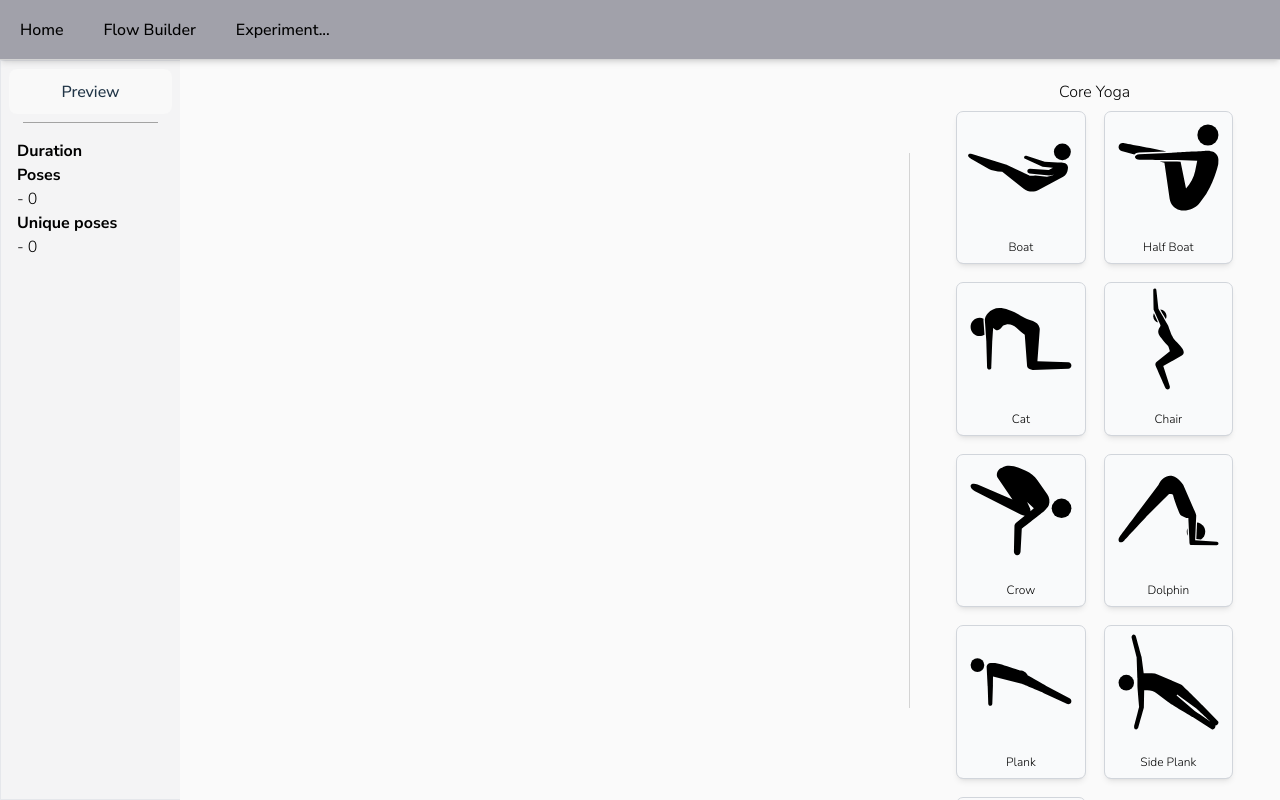
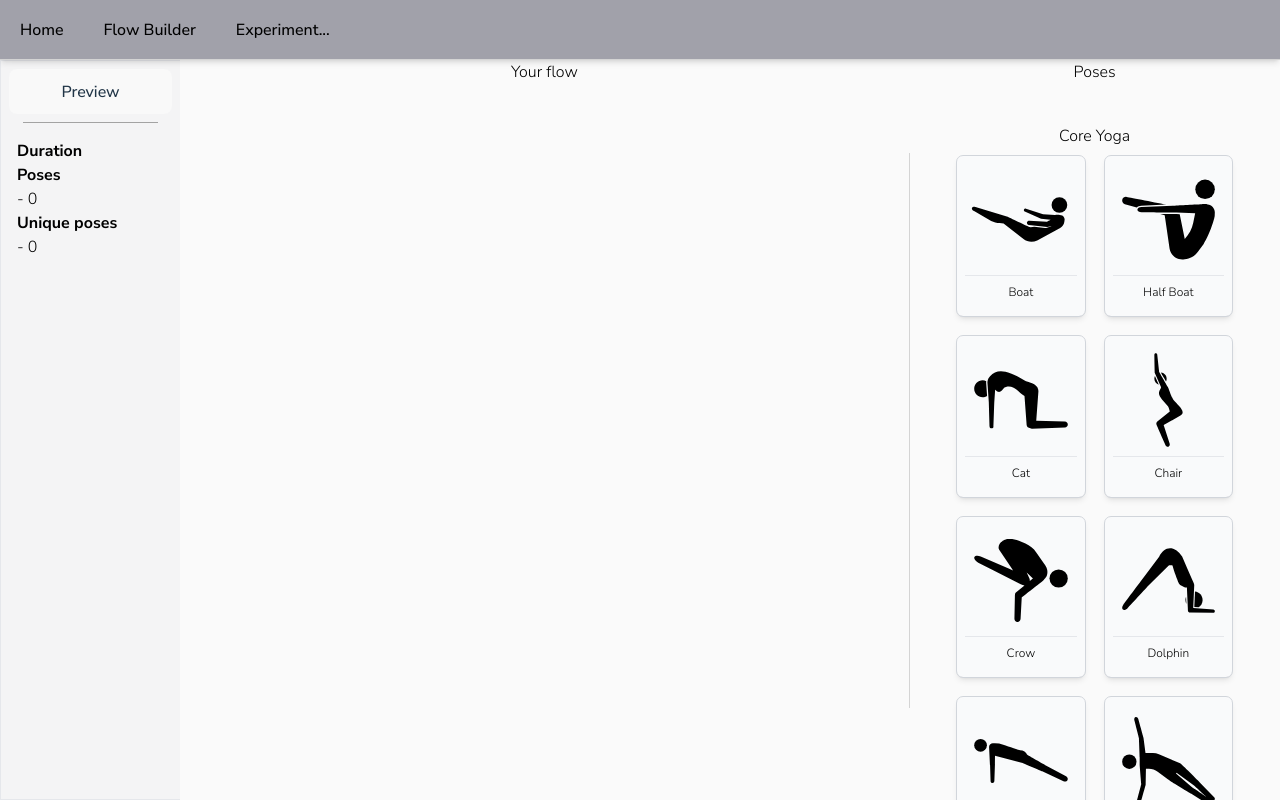
Before and after one commit to sevleo/YoGato-frontend, a React (Vite) app: page /builder in a window 1280 px wide. Built offline with nearby package versions, Linux system fonts and the light colour scheme.

Commit message:
Update style

```diff
--- a/src/components/buildingBlocks/Aspect/AspectDisplay.tsx
+++ b/src/components/buildingBlocks/Aspect/AspectDisplay.tsx
@@ -26,7 +26,7 @@ function Aspect({ aspect, count, handleClick }: Props) {
         objectFit: "cover",
       }}
       key={aspect.english_name}
-      className={` fancy-wrapper relative rounded-md bg-gray-50 shadow-md outline outline-1 outline-gray-300 transition-all hover:cursor-pointer ${isActive ? "active" : ""}`}
+      className={` fancy-wrapper relative rounded-md bg-gray-50 shadow-md outline outline-1 outline-gray-300 hover:cursor-pointer ${isActive ? "active" : ""}`}
       onClick={(e) => {
         setActive(true);
         setTimeout(() => {
@@ -35,9 +35,14 @@ function Aspect({ aspect, count, handleClick }: Props) {
         handleClick(e);
       }}
     >
-      <div className=" bg-red fancy-content flex select-none flex-col items-center justify-between  ">
-        <div className="h-full w-full pb-2">
-          <img className=" pl-2 pr-2" src={svg} alt="" draggable="false" />
+      <div className=" fancy-content flex select-none flex-col items-center justify-between p-2  ">
+        <div className="h-full w-full ">
+          <img
+            className=" border-b-[1px] p-1"
+            src={svg}
+            alt=""
+            draggable="false"
+          />
         </div>
         <p className=" mb-2 mt-2 text-xs">{aspect.english_name}</p>
         {count > 0 && (
--- a/src/components/buildingBlocks/AspectCollection.tsx
+++ b/src/components/sections/AspectCollection.tsx
@@ -1,8 +1,8 @@
-import AspectGroup from "./AspectGroup";
-import { AspectGroupType } from "./AspectGroup";
-import { FlowType } from "../sections/Flow";
+import AspectGroup from "../buildingBlocks/AspectGroup";
+import { AspectGroupType } from "../buildingBlocks/AspectGroup";
+import { FlowType } from "./Flow";
 import { Dispatch, SetStateAction } from "react";
-import { UnitType } from "./Unit";
+import { UnitType } from "../buildingBlocks/Unit";
 
 interface AspectCollectionProps {
   aspectGroups: AspectGroupType[];
@@ -26,7 +26,10 @@ export default function AspectCollection({
   setFlow,
 }: AspectCollectionProps) {
   return (
-    <div className=" scrollbar-gutter flex w-1/3 flex-row justify-start gap-5 overflow-auto pl-[40px] pr-[40px] ">
+    <div className=" scrollbar-gutter flex w-1/3 flex-row flex-col justify-start gap-5 overflow-auto pl-[40px] pr-[40px] ">
+      <div>
+        <p className="text-black">Poses</p>
+      </div>
       <div className="h-fit min-h-full w-full gap-5">
         {/* <div className=" border-[1px] border-solid border-neutral-200 p-5"> */}
         <div className="">
--- a/src/components/sections/Flow.tsx
+++ b/src/components/sections/Flow.tsx
@@ -91,7 +91,10 @@ function Flow({ flow, setFlow }: FlowProps) {
   }
 
   return (
-    <div className=" canvas rtl scrollbar-gutter w-2/3 pb-[40px] pl-[40px] pr-[40px] pt-[40px]">
+    <div className=" canvas rtl scrollbar-gutter w-2/3 pb-[40px] pl-[40px] pr-[40px]">
+      <div>
+        <p className="text-black">Your flow</p>
+      </div>
       <DndContext
         sensors={sensors}
         collisionDetection={closestCenter}
--- a/src/components/sections/Setup.tsx
+++ b/src/components/sections/Setup.tsx
@@ -1,5 +1,5 @@
 import Flow, { FlowType } from "./Flow";
-import AspectCollection from "../buildingBlocks/AspectCollection";
+import AspectCollection from "./AspectCollection";
 import { Dispatch, SetStateAction } from "react";
 import { AspectGroupType } from "../buildingBlocks/AspectGroup";
 import { UnitType } from "../buildingBlocks/Unit";
--- a/src/index.css
+++ b/src/index.css
@@ -117,10 +117,13 @@ button:focus-visible {
   /* background: white; */
   overflow: hidden;
   /* transition: outline 0.5s ease-in-out; */
+  /* transition-property: outline;
+  transition-timing-function: cubic-bezier(0.4, 0, 0.2, 1);
+  transition-duration: 150ms; */
 }
 
 .fancy-wrapper:hover {
-  outline: 0.5px solid #065f46;
+  outline: 1px solid #065f46;
 }
 
 .fancy-wrapper.active {
@@ -130,6 +133,7 @@ button:focus-visible {
 .fancy-wrapper:active {
   outline: 1px solid #065f46;
   background-color: #ecfdf5;
+  transform: scale(1.05);
 }
 
 .fancy-wrapper:hover::before {
--- a/src/output.css
+++ b/src/output.css
@@ -987,6 +987,10 @@ video {
   padding: 0.125rem;
 }
 
+.p-1 {
+  padding: 0.25rem;
+}
+
 .p-2 {
   padding: 0.5rem;
 }
@@ -1154,12 +1158,6 @@ video {
   transition-duration: 150ms;
 }
 
-.transition-all {
-  transition-property: all;
-  transition-timing-function: cubic-bezier(0.4, 0, 0.2, 1);
-  transition-duration: 150ms;
-}
-
 :root {
   font-family: Inter, system-ui, Avenir, Helvetica, Arial, sans-serif;
   line-height: 1.5;
@@ -1279,10 +1277,13 @@ button:focus-visible {
   /* background: white; */
   overflow: hidden;
   /* transition: outline 0.5s ease-in-out; */
+  /* transition-property: outline;
+  transition-timing-function: cubic-bezier(0.4, 0, 0.2, 1);
+  transition-duration: 150ms; */
 }
 
 .fancy-wrapper:hover {
-  outline: 0.5px solid #065f46;
+  outline: 1px solid #065f46;
 }
 
 .fancy-wrapper.active {
@@ -1293,6 +1294,7 @@ button:focus-visible {
 .fancy-wrapper:active {
   outline: 1px solid #065f46;
   background-color: #ecfdf5;
+  transform: scale(1.05);
 }
 
 .fancy-wrapper:hover::before {
```
